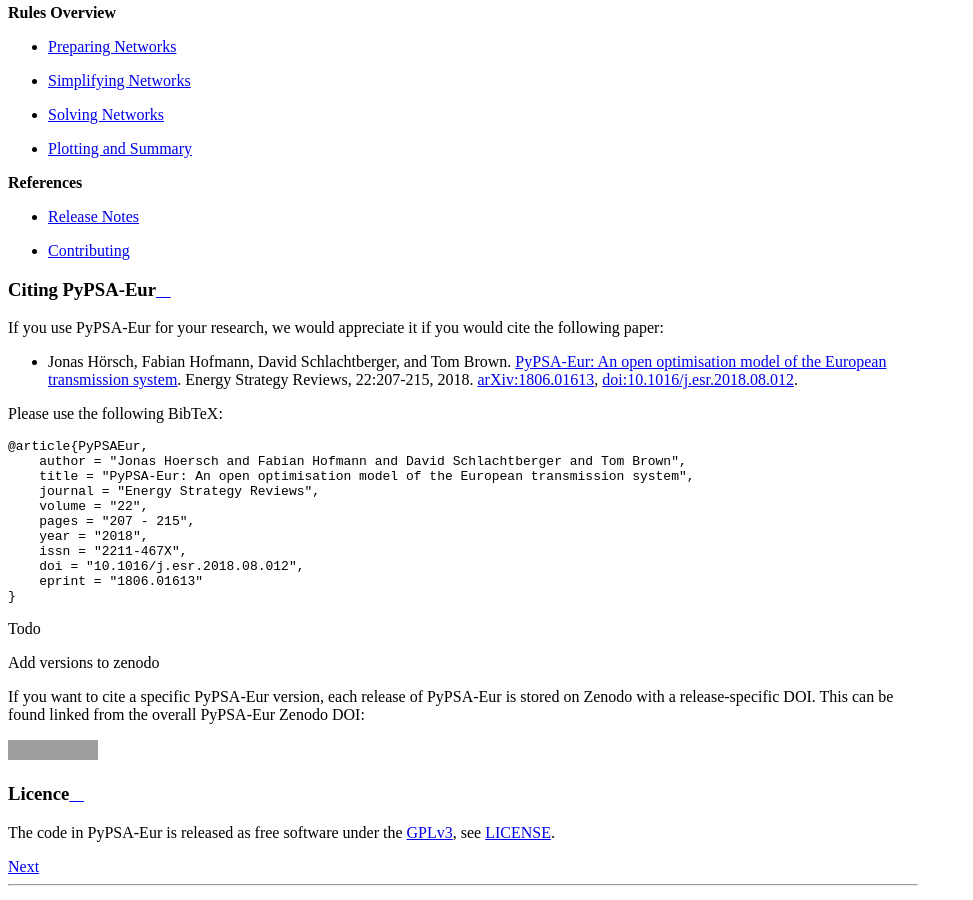
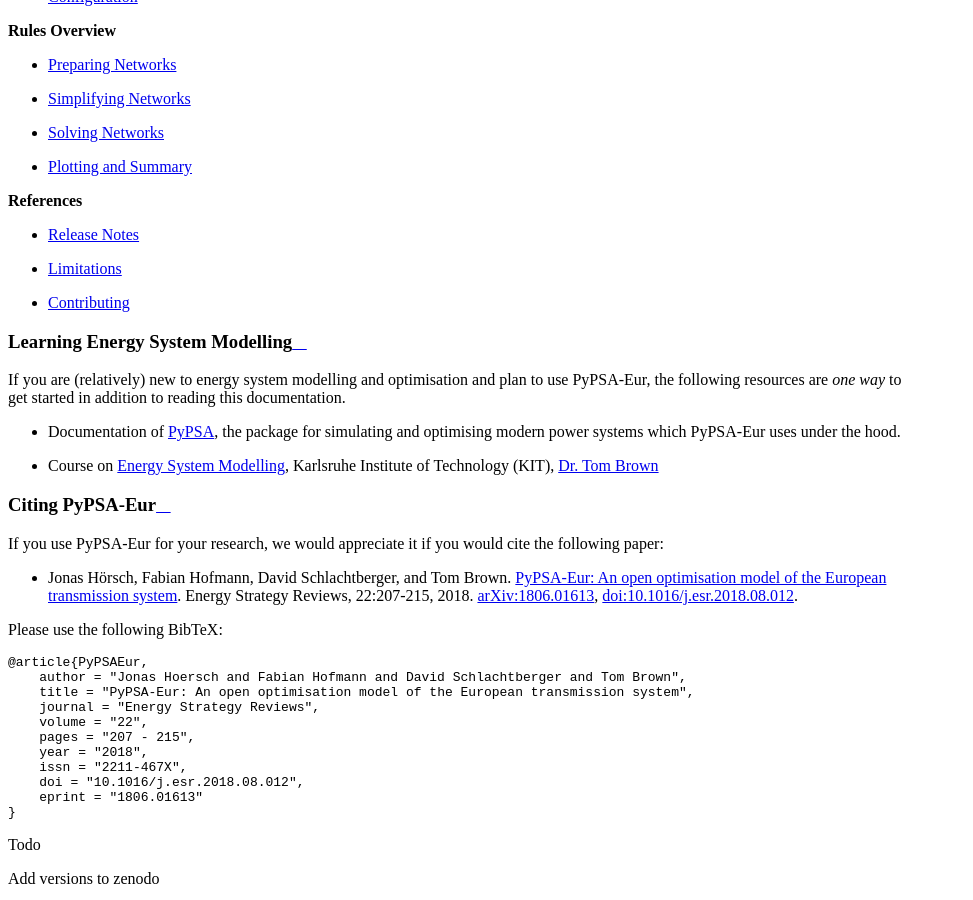
Before and after one commit to PyPSA/PyPSA, a Sphinx documentation site: the page built from doc/index.rst, in a window 1280 px wide and 900 px high, scrolled down 2927 px. Shown: the whole window, without its empty margins (0-973 px from the left). Built offline with Sphinx 7.4.7 and the Read the Docs theme 2.0.0, drawn with Linux system fonts in a browser that asks for light colours; grey boxes are pictures that could not be loaded.

Commit message:
add limitations and result sample

```diff
--- a/doc/index.rst
+++ b/doc/index.rst
@@ -87,6 +87,7 @@
 **References**
 
 * :doc:`release_notes`
+* :doc:`limitations`
 * :doc:`contributing`
 
 .. toctree::
@@ -95,8 +96,20 @@
    :caption: References
 
    release_notes
+   limitations
    contributing
 
+Learning Energy System Modelling
+================================
+
+If you are (relatively) new to energy system modelling and optimisation
+and plan to use PyPSA-Eur, the following resources are *one way* to get started
+in addition to reading this documentation.
+
+- Documentation of `PyPSA <https://pypsa.readthedocs.io>`_, the package for
+  simulating and optimising modern power systems which PyPSA-Eur uses under the hood.
+- Course on `Energy System Modelling <https://nworbmot.org/courses/esm-2019/>`_,
+  Karlsruhe Institute of Technology (KIT), `Dr. Tom Brown <https://nworbmot.org>`_
 
 Citing PyPSA-Eur
 ================
```
Also changed, not shown: doc/limitations.rst (added, +53 -0 lines).
